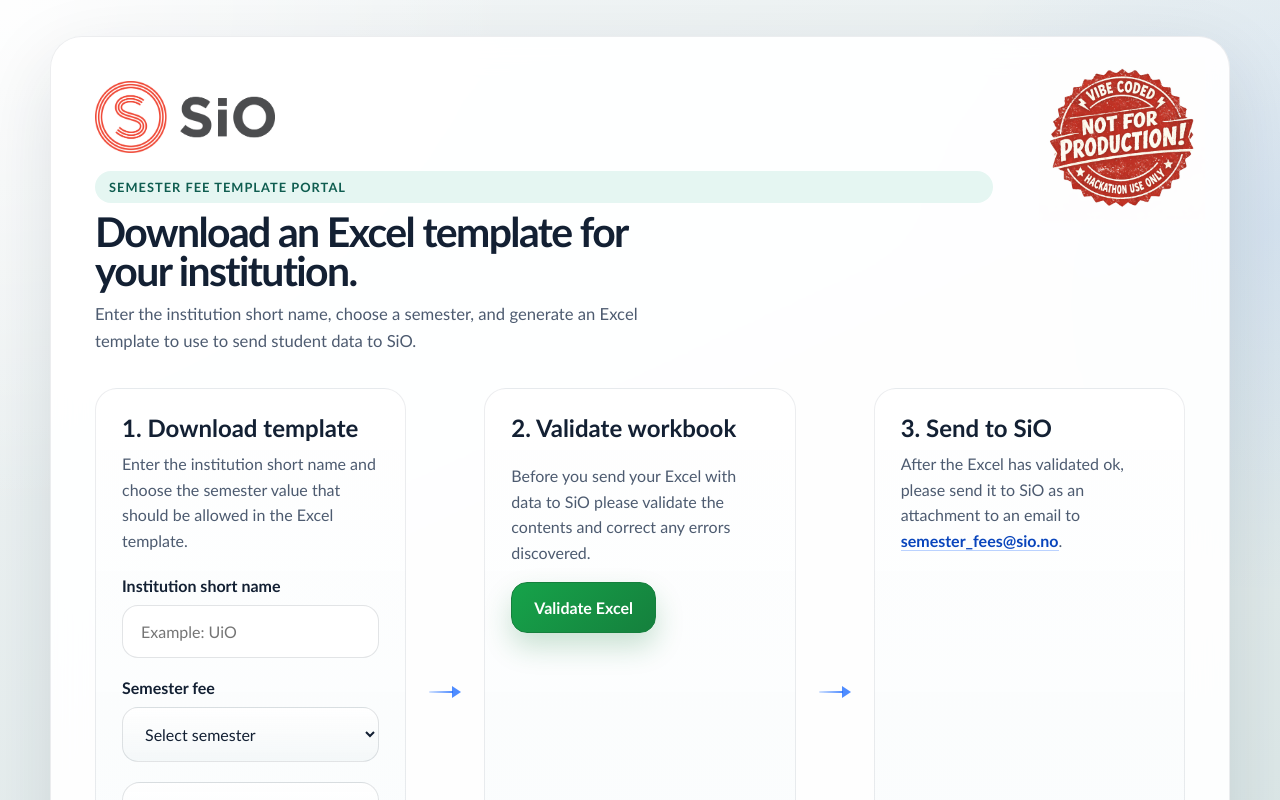
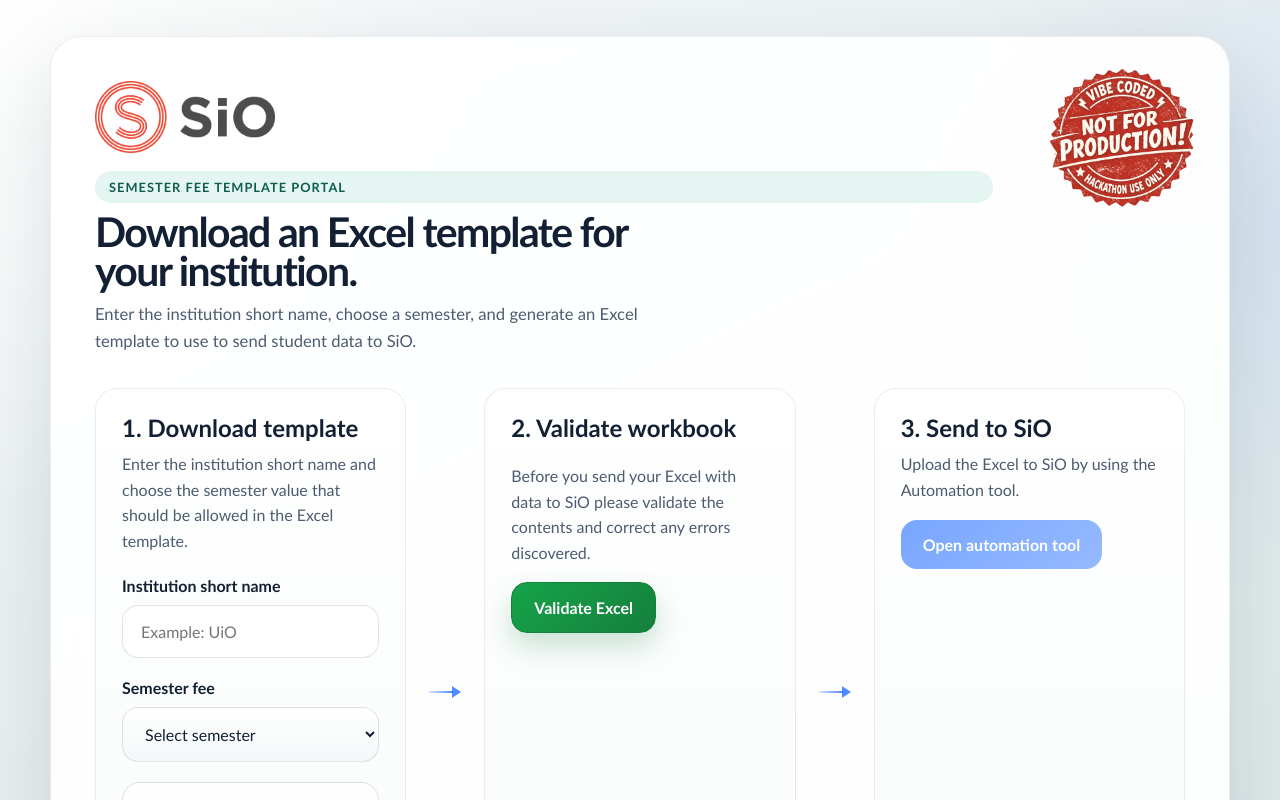
Before and after one commit to paalbnoa/test_excel_templace_download, a Next.js app: page / in a window 1280 px wide. Shown: the top 800 px of the page. Built offline with nearby package versions, Linux system fonts and the light colour scheme.

Commit message:
Add automation tool action

```diff
--- a/app/globals.css
+++ b/app/globals.css
@@ -411,6 +411,30 @@
   height: 100%;
 }
 
+.automation-button {
+  margin-top: 18px;
+  padding: 15px 22px;
+  border: 0;
+  border-radius: 16px;
+  background: linear-gradient(135deg, var(--accent), #4182ff);
+  color: #ffffff;
+  font-weight: 700;
+  cursor: pointer;
+  transition: transform 140ms ease, box-shadow 140ms ease, background 140ms ease;
+  box-shadow: 0 18px 30px rgba(11, 95, 255, 0.22);
+}
+
+.automation-button:hover:not(:disabled) {
+  transform: translateY(-2px);
+  background: linear-gradient(135deg, var(--accent-hover), #2d68db);
+}
+
+.automation-button:disabled {
+  cursor: not-allowed;
+  opacity: 0.55;
+  box-shadow: none;
+}
+
 .email-link {
   color: var(--accent-hover);
   font-weight: 700;
--- a/app/page.js
+++ b/app/page.js
@@ -167,6 +167,14 @@
     window.setTimeout(() => {
       window.URL.revokeObjectURL(detailsUrl);
     }, 60000);
+  }
+
+  function handleOpenAutomationTool() {
+    if (!validationResult?.isValid) {
+      return;
+    }
+
+    window.alert("Pretend the user is redirected to the automation tool");
   }
 
   return (
@@ -399,13 +407,16 @@
             <div className="panel-header">
               <h2 className="panel-title">3. Send to SiO</h2>
               <p className="panel-text">
-                After the Excel has validated ok, please send it to SiO as an
-                attachment to an email to{" "}
-                <a className="email-link" href="mailto:semester_fees@sio.no">
-                  semester_fees@sio.no
-                </a>
-                .
+                Upload the Excel to SiO by using the Automation tool.
               </p>
+              <button
+                type="button"
+                className="automation-button"
+                onClick={handleOpenAutomationTool}
+                disabled={!validationResult?.isValid}
+              >
+                Open automation tool
+              </button>
             </div>
           </section>
         </div>
```
